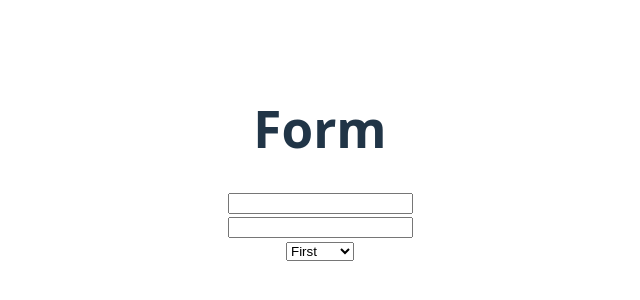
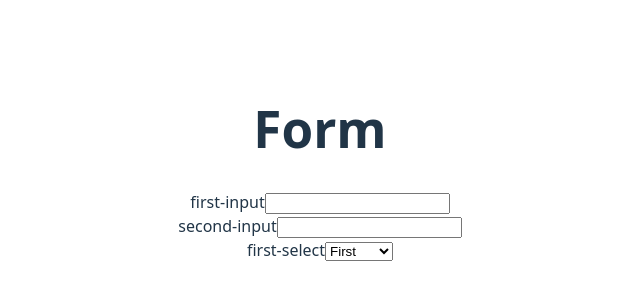
Before and after one commit to mcMickJuice/conditional-forms, a React (Vite) app: page / in a window 1280 px wide. Shown: the part 236-536 px from the top of the page, without its empty margins (320-960 px from the left). Built offline with nearby package versions, Linux system fonts and the light colour scheme.

Commit message:
add labels

```diff
--- a/src/App.tsx
+++ b/src/App.tsx
@@ -21,6 +21,7 @@ function App() {
   return (
     <>
       <div>
+        <div></div>
         <FormContextProvider rules={rules} formDefinitions={definitions}>
           <Form formDefinitions={definitions} />
         </FormContextProvider>
--- a/src/Form.tsx
+++ b/src/Form.tsx
@@ -15,6 +15,7 @@ const TextInput = ({
   const requiredClass = required && !value ? "required" : "";
   return (
     <>
+      <label>{path}</label>
       <input
         value={value ?? ""}
         className={requiredClass}
@@ -56,6 +57,7 @@ const SelectInput = ({
   const requiredClass = required && !value ? "required" : "";
   return (
     <>
+      <label>{path}</label>
       <select
         className={requiredClass}
         onChange={(evt) => {
```
